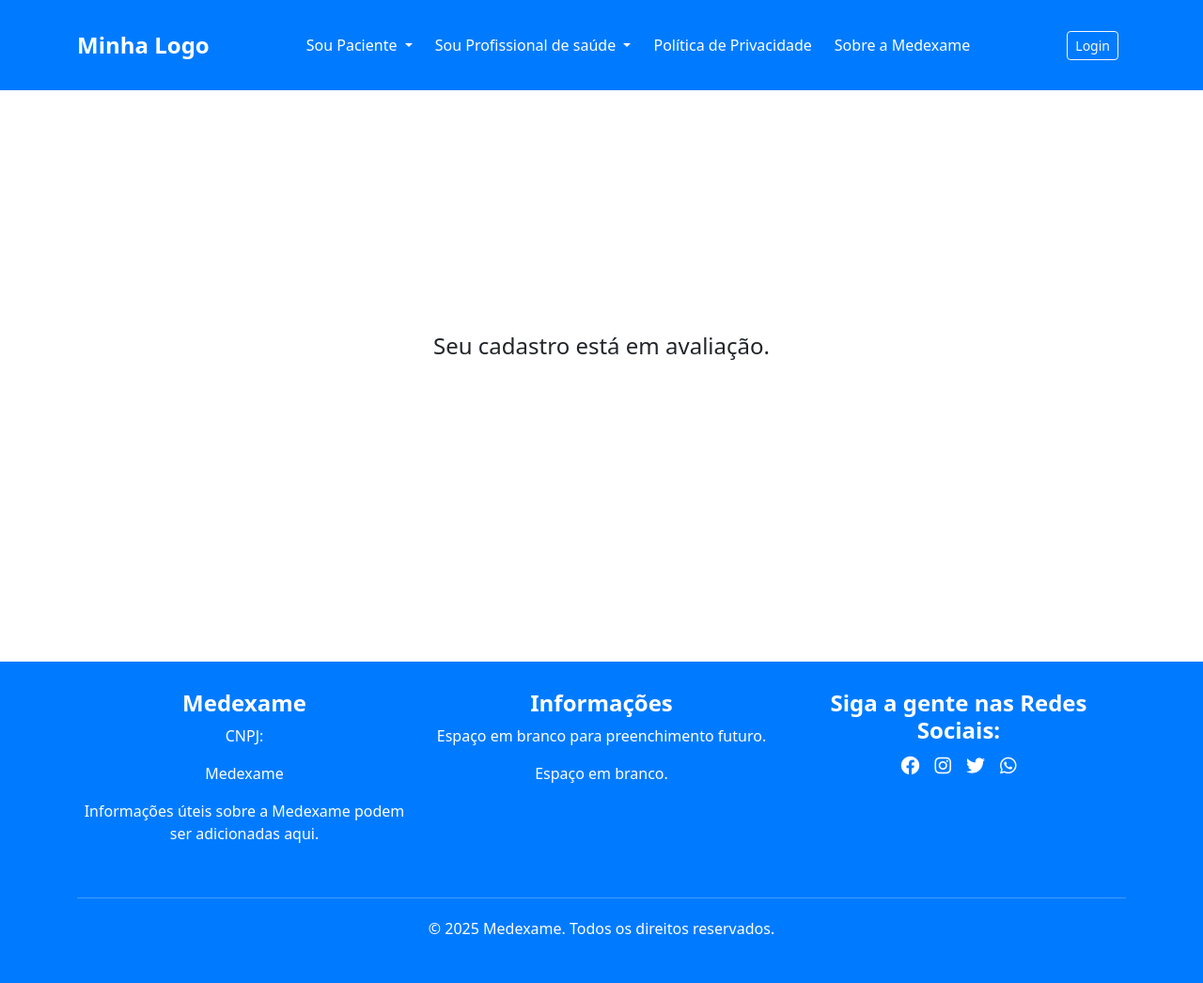
After one commit to Vinicius-DEV1/MedExame-Site, a Django app: template app_site/templates/app_site/Administracao/poscadrastro.html in a window 1280 px wide. The commit adds this page. Shown: the whole page at 94% size. Run offline with Django 5.2, Linux system fonts and the light colour scheme; the template is opened without the code that fills it, so the values that code supplies are empty.

Commit message:
Modificações
Alterei o botão, centralizei o QR code, criei a pagina pos cadrastro

```diff
--- /dev/null
+++ b/app_site/templates/app_site/Administracao/poscadrastro.html
@@ -0,0 +1,156 @@
+<!DOCTYPE html>
+<html lang="pt-br">
+<head>
+    <meta charset="UTF-8">
+    <meta name="viewport" content="width=device-width, initial-scale=1.0">
+    <title>Página de Cadastro - Medexame</title>
+    <link href="https://cdn.jsdelivr.net/npm/bootstrap@5.3.0-alpha1/dist/css/bootstrap.min.css" rel="stylesheet">
+    <link href="https://cdnjs.cloudflare.com/ajax/libs/font-awesome/6.0.0-beta3/css/all.min.css" rel="stylesheet">
+    <style>
+        /* Centralizando o conteúdo */
+        .content-center {
+            display: flex;
+            justify-content: center;
+            align-items: center;
+            height: 70vh; /* Ajustei a altura para que ocupe mais da tela */
+            font-size: 24px;
+            text-align: center;
+        }
+        /* Cabeçalho - Ajustes de espaçamento e fontes */
+        header {
+            background-color: #007bff; /* Azul */
+            color: white;
+            padding: 30px 0; /* Aumentei o padding para deixar mais espaçoso */
+        }
+        .logo {
+            font-size: 24px;
+            font-weight: bold;
+        }
+        .nav-link {
+            color: white !important;
+            font-size: 16px; /* Ajustei o tamanho das fontes para ficarem mais equilibradas */
+        }
+        .nav-link:hover {
+            color: #f8f9fa !important;
+        }
+        .dropdown-menu {
+            background-color: #ffffff; /* Cor de fundo branca */
+            border: 1px solid #007bff; /* Borda azul */
+        }
+        .dropdown-item {
+            color: #007bff !important; /* Cor do texto azul */
+        }
+        .dropdown-item:hover {
+            background-color: #f8f9fa; /* Cor de fundo clara ao passar o mouse */
+            color: #007bff; /* Cor do texto azul */
+        }
+        .btn {
+            font-size: 14px;
+        }
+
+        /* Rodapé - Ajustes de espaçamento */
+        footer {
+            background-color: #007bff; /* Azul */
+            color: white;
+            margin-top: 150px; /* Afastar mais o rodapé para ele ficar na parte inferior */
+            padding: 30px 0; /* Aumentei o padding para dar mais espaçamento */
+        }
+        .social-icons a {
+            color: white;
+            font-size: 20px;
+        }
+        .social-icons a:hover {
+            color: #f8f9fa;
+        }
+        /* Cores específicas para as redes sociais */
+        .facebook { color: #1c3d72; } /* Azul escuro */
+        .twitter { color: #000000; } /* Preto */
+        .instagram, .whatsapp { color: #00ff00; } /* Cor padrão */
+
+        .col-md-4 {
+            margin-bottom: 20px;
+        }
+
+        /* Centralizando a mensagem de direitos autorais */
+        footer .container {
+            text-align: center;
+        }
+        .footer-rights {
+            margin-top: 20px;
+        }
+    </style>
+</head>
+<body>
+    <!-- Cabeçalho -->
+    <header class="container-fluid">
+        <div class="container d-flex justify-content-between align-items-center">
+            <div class="logo">Minha Logo</div>
+            <nav class="d-flex">
+                <div class="nav-item dropdown me-4">
+                    <a href="#" class="nav-link dropdown-toggle" id="menuCliente" data-bs-toggle="dropdown" aria-expanded="false">
+                        Sou Paciente
+                    </a>
+                    <ul class="dropdown-menu" aria-labelledby="menuCliente">
+                        <li><a class="dropdown-item" href="#">Consulta</a></li>
+                        <li><a class="dropdown-item" href="#">Exames</a></li>
+                        <li><a class="dropdown-item" href="#">Médicos</a></li>
+                        <li><a class="dropdown-item" href="#">Fale Conosco</a></li>
+                    </ul>
+                </div>
+                <div class="nav-item dropdown me-4">
+                    <a href="#" class="nav-link dropdown-toggle" id="menuProfissional" data-bs-toggle="dropdown" aria-expanded="false">
+                        Sou Profissional de saúde
+                    </a>
+                    <ul class="dropdown-menu" aria-labelledby="menuProfissional">
+                        <li><a class="dropdown-item" href="#">Fazer Login</a></li>
+                        <li><a class="dropdown-item" href="#">Quero ser Parceiro</a></li>
+                        <li><a class="dropdown-item" href="#">Fale Conosco</a></li>
+                    </ul>
+                </div>
+                <a href="#" class="nav-link me-4">Política de Privacidade</a>
+                <a href="#" class="nav-link">Sobre a Medexame</a>
+            </nav>
+            <div>
+                <a href="{% url 'redirecionar_login' %}" class="btn btn-outline-light btn-sm me-2">Login</a>
+            </div>
+        </div>
+    </header>
+
+    <!-- Conteúdo Centralizado -->
+    <div class="content-center">
+        <p>Seu cadastro está em avaliação.</p>
+    </div>
+
+    <!-- Rodapé -->
+    <footer class="mt-5">
+        <div class="container">
+            <div class="row">
+                <div class="col-md-4 mb-4">
+                    <h4 class="fw-bold">Medexame</h4>
+                    <p>CNPJ:</p>
+                    <p>Medexame</p>
+                    <p>Informações úteis sobre a Medexame podem ser adicionadas aqui.</p>
+                </div>
+                <div class="col-md-4 mb-4">
+                    <h4 class="fw-bold">Informações</h4>
+                    <p>Espaço em branco para preenchimento futuro.</p>
+                    <p>Espaço em branco.</p>
+                </div>
+                <div class="col-md-4 mb-4 text-center">
+                    <h4 class="fw-bold">Siga a gente nas Redes Sociais:</h4>
+                    <div class="d-flex justify-content-center social-icons">
+                        <a href="#" class="mx-2 facebook"><i class="fab fa-facebook"></i></a>
+                        <a href="#" class="mx-2 instagram"><i class="fab fa-instagram"></i></a>
+                        <a href="#" class="mx-2 twitter"><i class="fab fa-twitter"></i></a>
+                        <a href="#" class="mx-2 whatsapp"><i class="fab fa-whatsapp"></i></a>
+                    </div>
+                </div>
+            </div>
+            <hr>
+            <p class="footer-rights">© 2025 Medexame. Todos os direitos reservados.</p>
+        </div>
+    </footer>
+
+    <script src="https://cdn.jsdelivr.net/npm/bootstrap@5.3.0-alpha1/dist/js/bootstrap.bundle.min.js"></script>
+</body>
+</html>
```
Also changed, not shown: app_site/templates/app_site/Administracao/painel-adminstrativo-ADM.html (+84 -0 lines), app_site/templates/app_site/Home/index.html (+6 -5 lines).
